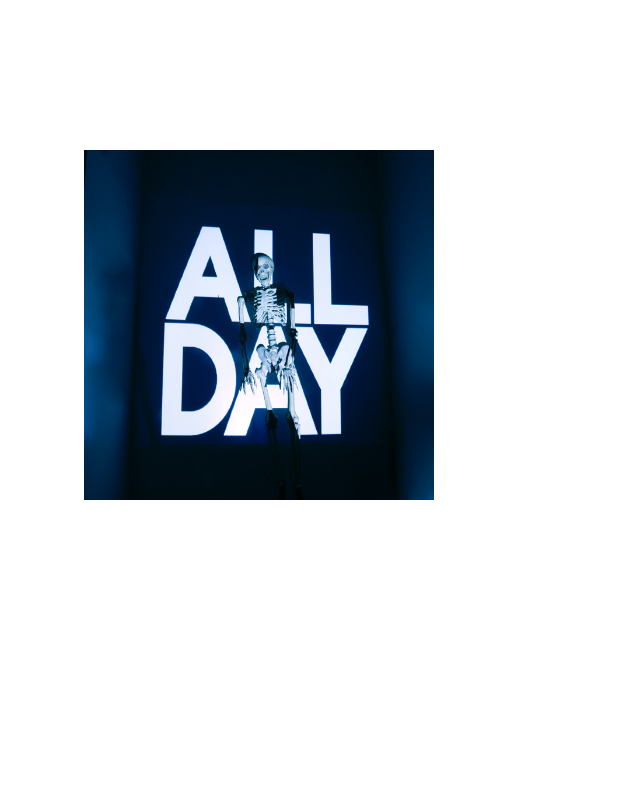
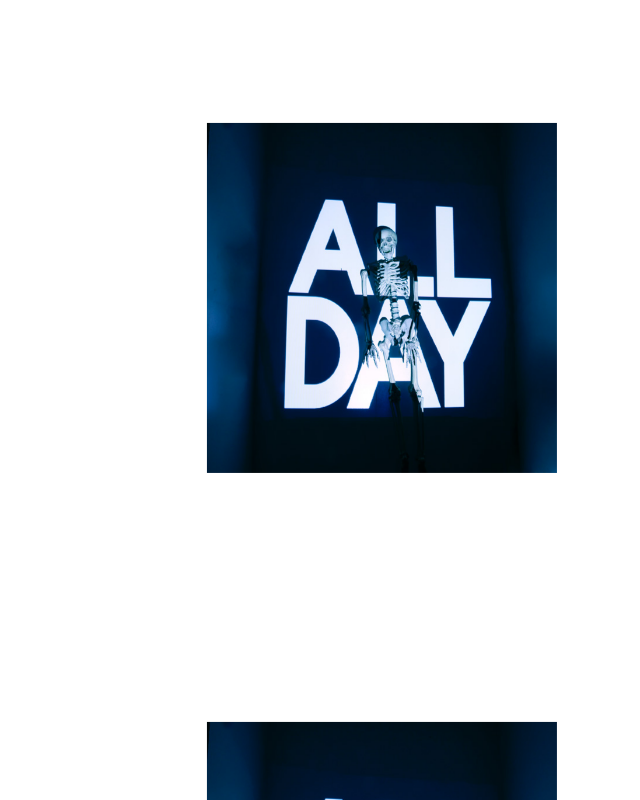
Before and after one commit to YusofBandar/girl_talk, a React (Create React App) app in the folder girl-talk/: page /index in a window 1280 px wide. Shown: the top 800 px of the page, without its empty margins (381-1021 px from the left). Built offline with nearby package versions, Linux system fonts and the light colour scheme.

Commit message:
Improves styling

```diff
--- a/girl-talk/src/components/album/album.scss
+++ b/girl-talk/src/components/album/album.scss
@@ -1,4 +1,5 @@
 .v-record{
+
     .r-wrapper{
         transform: translate(500px,500px);
 
@@ -17,7 +18,17 @@
 }
 
 .v-album{
-    padding: 150px;
+
+    animation: fadeIn ease 3s ;
+    animation-iteration-count: 1;
+    animation-fill-mode: forwards;
+
+    @keyframes fadeIn {
+        0% {opacity: 0;}
+        100% {opacity: 1;}
+     }
+
+    padding: 35%;
     width: 350px;
     height: 350px;
 
--- a/girl-talk/src/components/record/record.scss
+++ b/girl-talk/src/components/record/record.scss
@@ -1,5 +1,9 @@
 .v-record{
 
+    width: 50%;
+    height: auto;
+
+    padding: 1%;
     animation: fadeIn ease 2s ;
     animation-iteration-count: 1;
     animation-fill-mode: forwards;
--- a/girl-talk/src/pages/view/view.scss
+++ b/girl-talk/src/pages/view/view.scss
@@ -30,12 +30,15 @@
 
     @media (max-width: 1000px) {
         flex-direction: column-reverse;
+
+        .r-title {
+            font-size: 2.2em !important;
+        }
     }
 
     .r-title{
         font-size: 4.0em;
         color: white;
-        min-width: 30%;
 
         animation: fadeIn ease 2s ;
         animation-iteration-count: 1;
```
